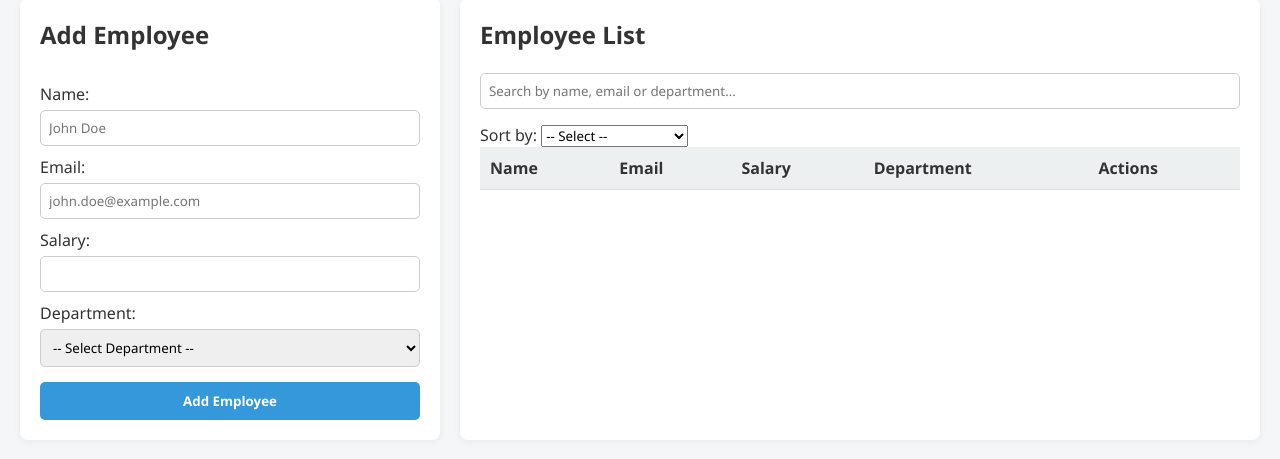
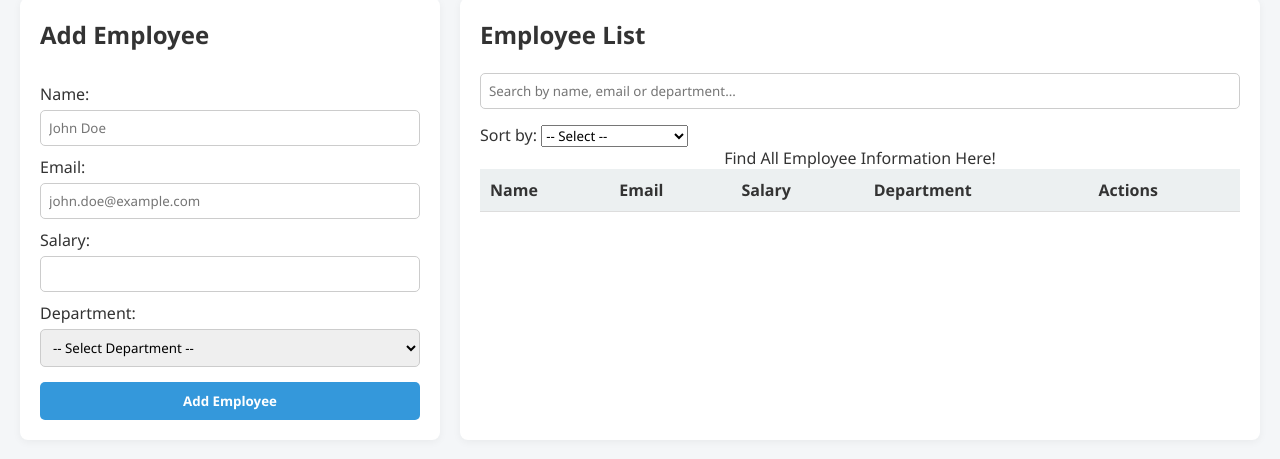
Before and after one commit to varunriyer/Employee-Payroll-App, a plain HTML site: page index.html in a window 1280 px wide. Shown: the part 85-544 px from the top of the page. Drawn offline with Linux system fonts and the light colour scheme; no server answers.

Commit message:
Add caption to employee table for improved accessibility and context

```diff
--- a/index.html
+++ b/index.html
@@ -56,6 +56,7 @@
             </select>
 
             <table id="employeeTable">
+                <caption>Find All Employee Information Here!</caption>
                 <thead>
                     <tr>
                         <th>Name</th>
```
